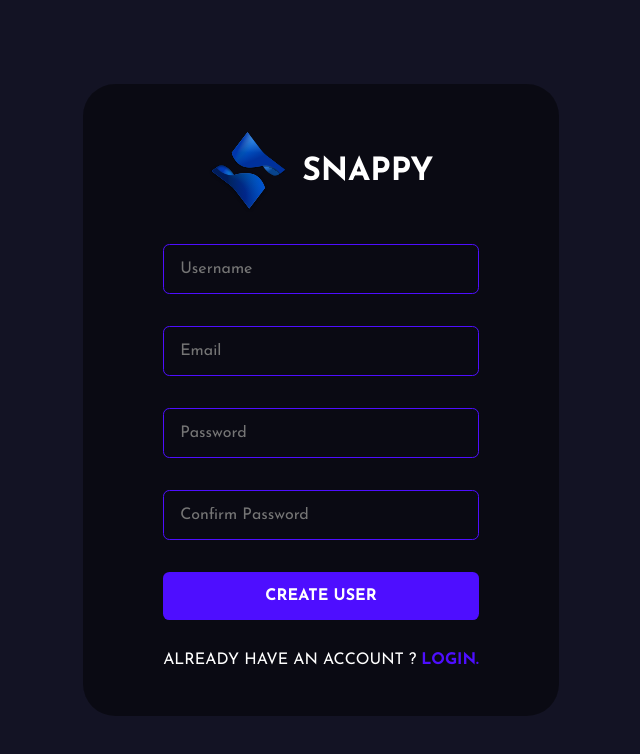
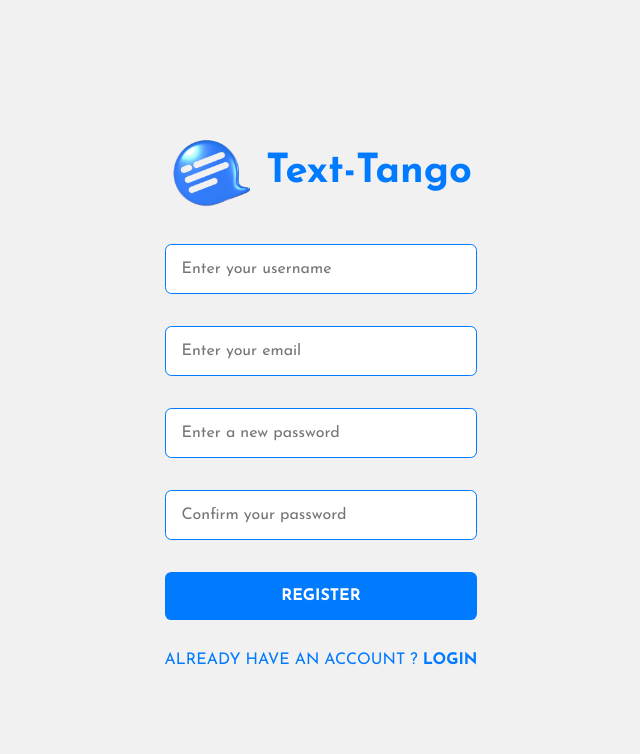
Before and after one commit to pranjalgogoi1209/text-tango-live-chat-application, a React (Create React App) app in the folder frontend/: page /register in a window 1280 px wide. Shown: the top 754 px of the page, without its empty margins (319-959 px from the left). Built offline with nearby package versions, Linux system fonts and the light colour scheme.

Commit message:
new update in register page

```diff
--- a/frontend/src/pages/Register.jsx
+++ b/frontend/src/pages/Register.jsx
@@ -2,20 +2,14 @@ import React, { useState, useEffect } from "react";
 import axios from "axios";
 import styled from "styled-components";
 import { useNavigate, Link } from "react-router-dom";
-import Logo from "../assets/logo.svg";
+import Logo from "./../assets/logo.png";
 import { ToastContainer, toast } from "react-toastify";
 import "react-toastify/dist/ReactToastify.css";
 import { registerRoute } from "../utils/APIRoutes";
 
 export default function Register() {
   const navigate = useNavigate();
-  const toastOptions = {
-    position: "bottom-right",
-    autoClose: 8000,
-    pauseOnHover: true,
-    draggable: true,
-    theme: "dark",
-  };
+
   const [values, setValues] = useState({
     username: "",
     email: "",
@@ -31,6 +25,15 @@ export default function Register() {
 
   const handleChange = event => {
     setValues({ ...values, [event.target.name]: event.target.value });
+  };
+
+  // toast options
+  const toastOptions = {
+    position: "bottom-right",
+    autoClose: 4000,
+    pauseOnHover: true,
+    draggable: true,
+    theme: "light",
   };
 
   const handleValidation = () => {
@@ -61,6 +64,7 @@ export default function Register() {
     return true;
   };
 
+  // register form submission
   const handleSubmit = async event => {
     event.preventDefault();
     if (handleValidation()) {
@@ -87,38 +91,38 @@ export default function Register() {
   return (
     <>
       <FormContainer>
-        <form action="" onSubmit={event => handleSubmit(event)}>
+        <form onSubmit={event => handleSubmit(event)}>
           <div className="brand">
             <img src={Logo} alt="logo" />
-            <h1>snappy</h1>
+            <h1>Text-Tango</h1>
           </div>
           <input
             type="text"
-            placeholder="Username"
+            placeholder="Enter your username"
             name="username"
             onChange={e => handleChange(e)}
           />
           <input
             type="email"
-            placeholder="Email"
+            placeholder="Enter your email"
             name="email"
             onChange={e => handleChange(e)}
           />
           <input
             type="password"
-            placeholder="Password"
+            placeholder="Enter a new password"
             name="password"
             onChange={e => handleChange(e)}
           />
           <input
             type="password"
-            placeholder="Confirm Password"
+            placeholder="Confirm your password"
             name="confirmPassword"
             onChange={e => handleChange(e)}
           />
-          <button type="submit">Create User</button>
+          <button type="submit">REGISTER</button>
           <span>
-            Already have an account ? <Link to="/login">Login.</Link>
+            ALREADY HAVE AN ACCOUNT ? <Link to="/login">LOGIN</Link>
           </span>
         </form>
       </FormContainer>
@@ -128,70 +132,66 @@ export default function Register() {
 }
 
 const FormContainer = styled.div`
+  color: #007aff;
   height: 100vh;
   width: 100vw;
   display: flex;
   flex-direction: column;
   justify-content: center;
+  align-items: center;
   gap: 1rem;
-  align-items: center;
-  background-color: #131324;
+  background-color: #f1f1f1;
+  form {
+    display: flex;
+    flex-direction: column;
+    gap: 2rem;
     .brand {
       display: flex;
+      justify-content: center;
       align-items: center;
       gap: 1rem;
-    justify-content: center;
       img {
         height: 5rem;
       }
       h1 {
-      color: white;
-      text-transform: uppercase;
+        font-size: 2.5rem;
       }
     }
-
-  form {
-    display: flex;
-    flex-direction: column;
-    gap: 2rem;
-    background-color: #00000076;
-    border-radius: 2rem;
-    padding: 3rem 5rem;
-  }
     input {
-    background-color: transparent;
       padding: 1rem;
-    border: 0.1rem solid #4e0eff;
+      border: 0.1rem solid #007aff;
       border-radius: 0.4rem;
-    color: white;
       width: 100%;
       font-size: 1rem;
       &:focus {
-      border: 0.1rem solid #997af0;
         outline: none;
+        border: 0.1rem solid #4e0eff;
+        box-shadow: 0 0 0.3rem #007aff;
       }
     }
     button {
-    background-color: #4e0eff;
+      border: none;
+      background-color: #007aff;
       color: white;
       padding: 1rem 2rem;
-    border: none;
       font-weight: bold;
       cursor: pointer;
       border-radius: 0.4rem;
       font-size: 1rem;
-    text-transform: uppercase;
       &:hover {
-      background-color: #4e0eff;
+        border-color: #4e0eff;
+        box-shadow: 0 0 0.3rem #007aff;
       }
     }
     span {
-    color: white;
-    text-transform: uppercase;
       a {
-      color: #4e0eff;
+        color: #007aff;
         text-decoration: none;
         font-weight: bold;
+        &:hover {
+          text-decoration: underline;
+        }
+      }
     }
   }
 `;
```
Also changed, not shown: frontend/src/assets/logo.png (added), 1 other file (tests, documents, lock files or other folders). Lines whose indentation alone changed are shown as unchanged.
